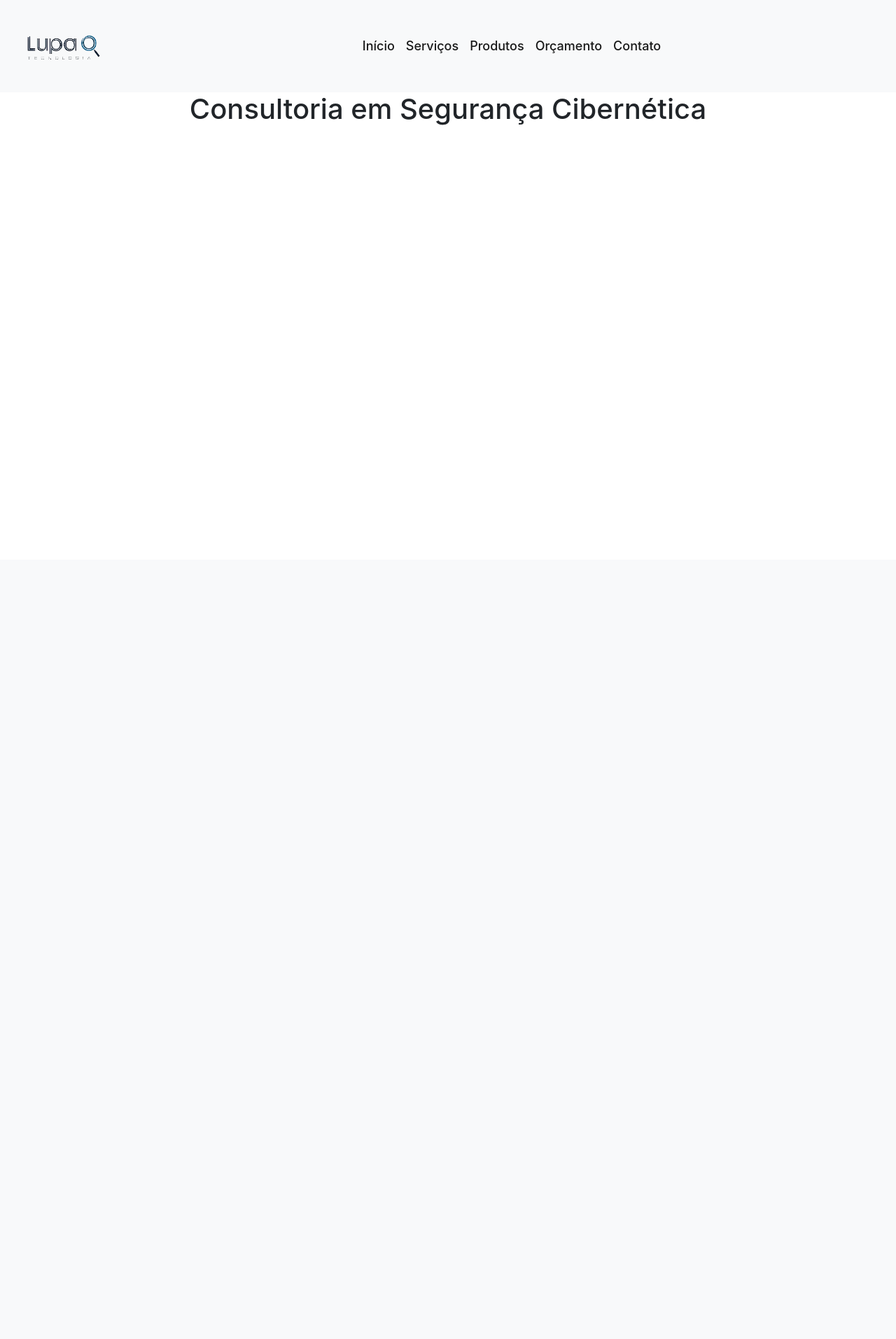
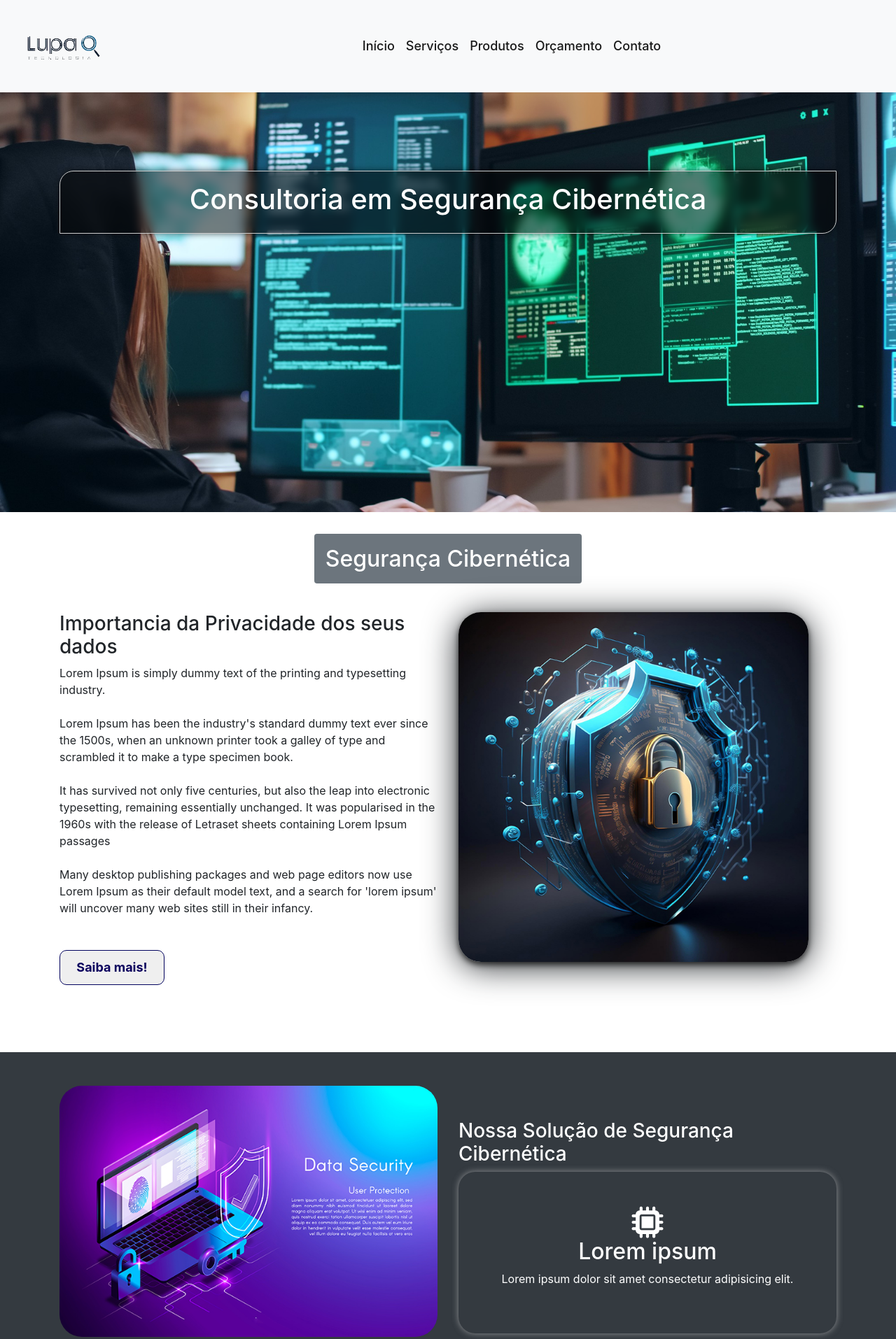
Before and after one commit to AlbertHatakeyama/portifolio-projeto-1, a PHP site: page /consultoria-seguranca-cibernetica.php in a window 1280 px wide. Shown: the whole page at 70% size. Before the commit the page ends 179 px from the top, so only its background shows below. Run offline with PHP 8.4, Linux system fonts and the light colour scheme; some web fonts are replaced.

Commit message:
consultoria-segurança

```diff
--- a/assets/css/style.css
+++ b/assets/css/style.css
@@ -411,6 +411,10 @@ body{
   background-position: top;
   background-size: cover;
   height: 75vh;
+  padding: 1rem;
+}
+.text-h2{
+  padding: 1rem;
 }
 
 .fundo-cab-servicos {
@@ -430,11 +434,13 @@ body{
   margin-top: 7rem;
 }
 
-.desenvolvimento-software-img{
+.serviços-img{
   height: 500px;
   border-radius: 2rem;
   box-shadow: 0 4px 8px 0 rgba(0,  0, 0, 0.7), 0 6px 3rem
-
+}
+.borda-r{
+  border-radius: 2rem;
 }
 
 .features-item {
@@ -455,10 +461,18 @@ body{
     background-color: #ffffff;
     color: #000000;
   }
-
   .icon i{
     font-size: 45px;
   }
+  /*Ciber-segurança*/
+  .ciberseguranca{
+    background-image: url(../images/banner/seguranca-ciber.jpg);
+    background-position: top;
+    background-size: cover;
+    height: 75vh;
+  }
+
+
 
 
 
@@ -474,4 +488,7 @@ hr{
   .alinhamento-text{
     margin-top: 10rem;
   }
+  .text-h2{
+    padding: 0px;
+  }
 }
--- a/consultoria-seguranca-cibernetica.php
+++ b/consultoria-seguranca-cibernetica.php
@@ -1,12 +1,65 @@
 <?php
 include("header.php");
 ?>
-<section>
+<section class="ciberseguranca">
     <div class="container">
         <div class="row">
             <div class="col-md-12 col-12 text-center">
-                <h1>Consultoria em Segurança Cibernética</h1>
+                <div class="fundo-slogan">
+                    <h1 class="text-white">Consultoria em Segurança Cibernética</h1>
+                </div>
             </div>
         </div>
     </div>
 </section>
+<section>
+    <div class="container py-5">
+        <div class="row">
+            <div class="col-12 text-center text-white">
+                <h2><span class="bg-secondary text-h2 rounded">Segurança Cibernética</span></h2>
+            </div>
+            <div class="col-md-6 col-12 my-5">
+                <h3>Importancia da Privacidade dos seus dados</h3>
+                <p>
+                    Lorem Ipsum is simply dummy text of the printing and typesetting industry.
+                    <br>
+                    <br>
+                    Lorem Ipsum has been the industry's standard dummy text ever since the 1500s, when an unknown printer took a galley of type and scrambled it to make a type specimen book.
+                    <br>
+                    <br>
+                    It has survived not only five centuries, but also the leap into electronic typesetting, remaining essentially unchanged. It was popularised in the 1960s with the release of Letraset sheets containing Lorem Ipsum passages
+                    <br>
+                    <br>
+                    Many desktop publishing packages and web page editors now use Lorem Ipsum as their default model text, and a search for 'lorem ipsum' will uncover many web sites still in their infancy.
+                </p>
+                <div class="text-start mt-5 ">
+                    <button type="button" class="saiba-mais">
+                        <span class="fw-bold">Saiba mais!</span>
+                    </button>
+                </div>
+            </div>
+            <div class="col-md-6 col-12 my-5">
+                <img src="assets/images/apresentacao/ciber-seguranca2.jpg" alt="" class="img-fluid serviços-img">
+            </div>
+        </div>
+    </div>
+</section>
+<section class="bg-dark">
+    <div class="container mt-5">
+        <div class="row">
+            <div class="col-md-6 col-12 ">
+                <img src="assets/images/apresentacao/ciber-seguranca.jpg" alt="" class="img-fluid borda-r">
+            </div>
+            <div class="col-md-6 col-12 pt-5">
+                <h3 class="fw-bold fs-4 text-white">Nossa Solução de Segurança Cibernética</h3>
+                <div class="features-item text-white my-2">
+                    <div class="icon">
+                        <i class="fa-solid fa-microchip"></i>
+                        <h2>Lorem ipsum</h2>
+                        <p>Lorem ipsum dolor sit amet consectetur adipisicing elit. </p>
+                    </div>
+                </div>
+            </div>
+        </div>
+    </div>
+</section>
--- a/desenvolvimento-software.php
+++ b/desenvolvimento-software.php
@@ -12,7 +12,7 @@ include("header.php");
     <div class="container">
         <div class="row">
             <div class="col-md-12 col-12 text-center text-white">
-                <h2><span class="bg-secondary p-2 rounded">Desenvolvimento de Software</span></h2>
+                <h2><span class="bg-secondary text-h2 rounded">Desenvolvimento de Software</span></h2>
             </div>
         </div>
     </div>
@@ -21,7 +21,7 @@ include("header.php");
     <div class="container">
         <div class="row">
             <div class="col-md-6 col-12 text-center">
-                <img src="assets/images/apresentacao/desevolvimento-software.jpg" alt="" class="desenvolvimento-software-img img-fluid">
+                <img src="assets/images/apresentacao/desevolvimento-software.jpg" alt="" class="serviços-img img-fluid">
             </div>
             <div class="col-md-6 col-12 text-start ">
                 <h4 class="mt-3">A importancia de Software na sua empresas</h4>
@@ -48,7 +48,7 @@ include("header.php");
         <div class="row">
             <div class="col-md-12 col- col-12 text-center">
                 <h2>Sistema bem feito </h2>
-                <h5>Pode ajudar muito em </h5>
+                <h5 class="my-4">Pode ajudar muito em </h5>
             </div>
             <div class="col-lg-3 col- col-12">
                 <div class="features-item my-2">
--- a/footer.php
+++ b/footer.php
@@ -134,9 +134,9 @@
             entries.forEach( (entry) =>{
                 if(entry.isIntersecting){
                     entry.target.classList.add('show')
-                }else{
+                }/*else{
                     entry.target.classList.remove('show')
-                }
+                }*/
             })
         })
 
```
Also changed, not shown: assets/images/apresentacao/ciber-seguranca.jpg (added), assets/images/apresentacao/ciber-seguranca2.jpg (added), assets/images/banner/desenvolvedor-software.jpg.
